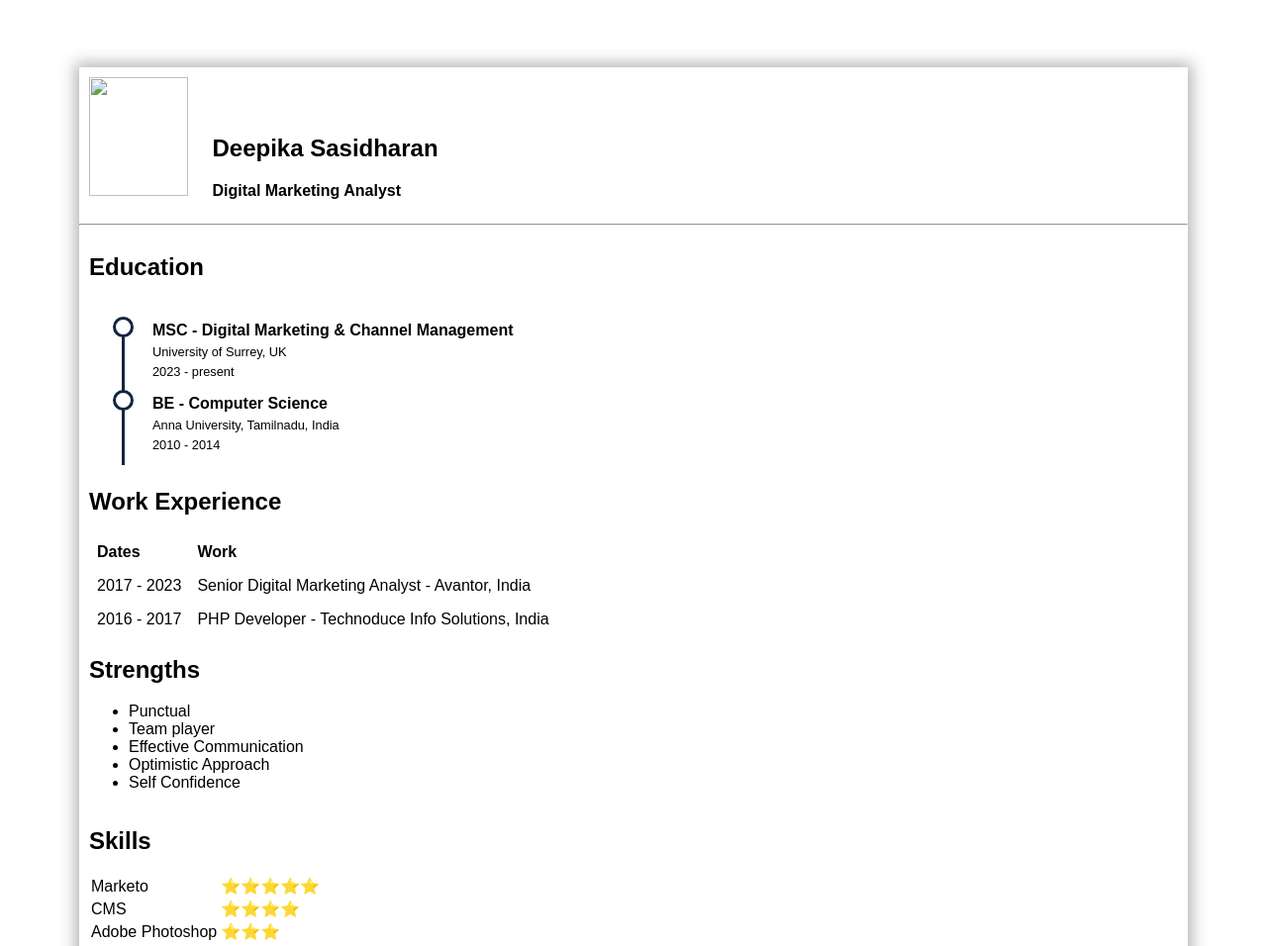
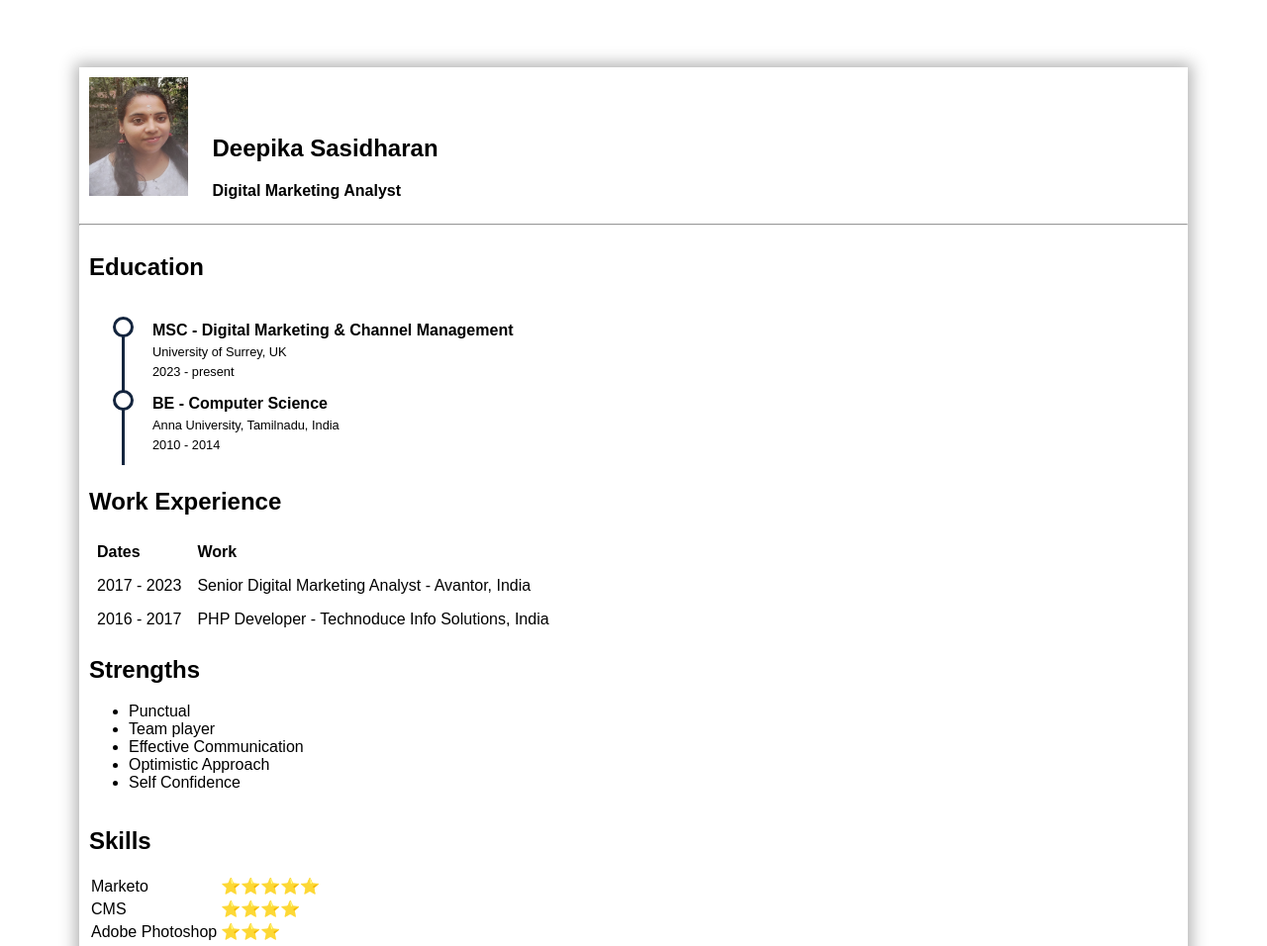
Before and after one commit to DeepikaSudheer/cv, a plain HTML site: page index.html in a window 1280 px wide. Shown: the top 956 px of the page at 99% size. Drawn offline with Linux system fonts and the light colour scheme.

Commit message:
Update index.html

```diff
--- a/index.html
+++ b/index.html
@@ -7,7 +7,7 @@
   <body>
     <div class="parent">
       <div id="column1" class="child1">
-        <img src="images/Deepi_photo.JPG" width="100" height="120">
+        <img src="images/myphoto.jpg" width="100" height="120">
       </div>
       <div id="column2" class="child">
         <h2>Deepika Sasidharan</h2>
```
